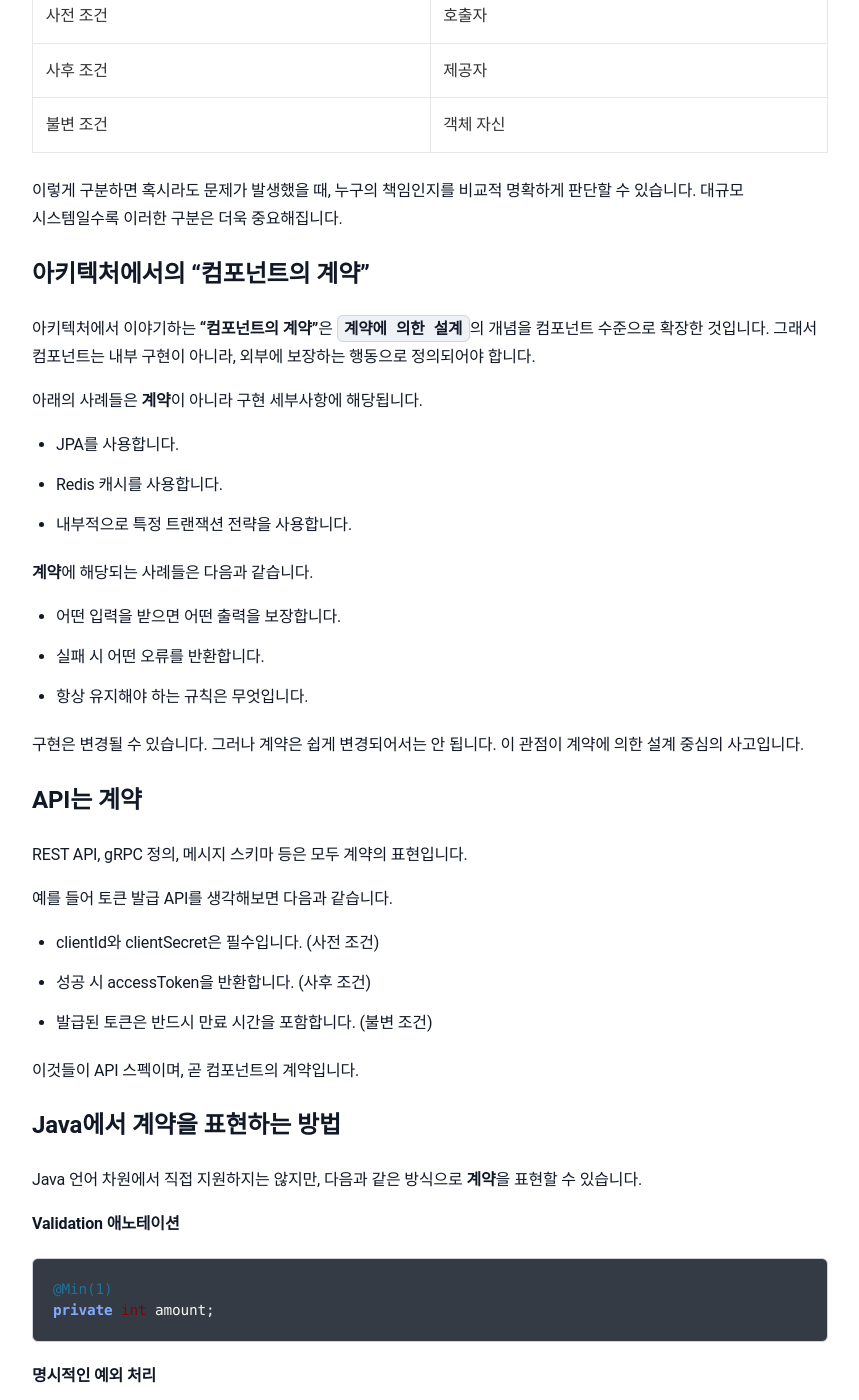
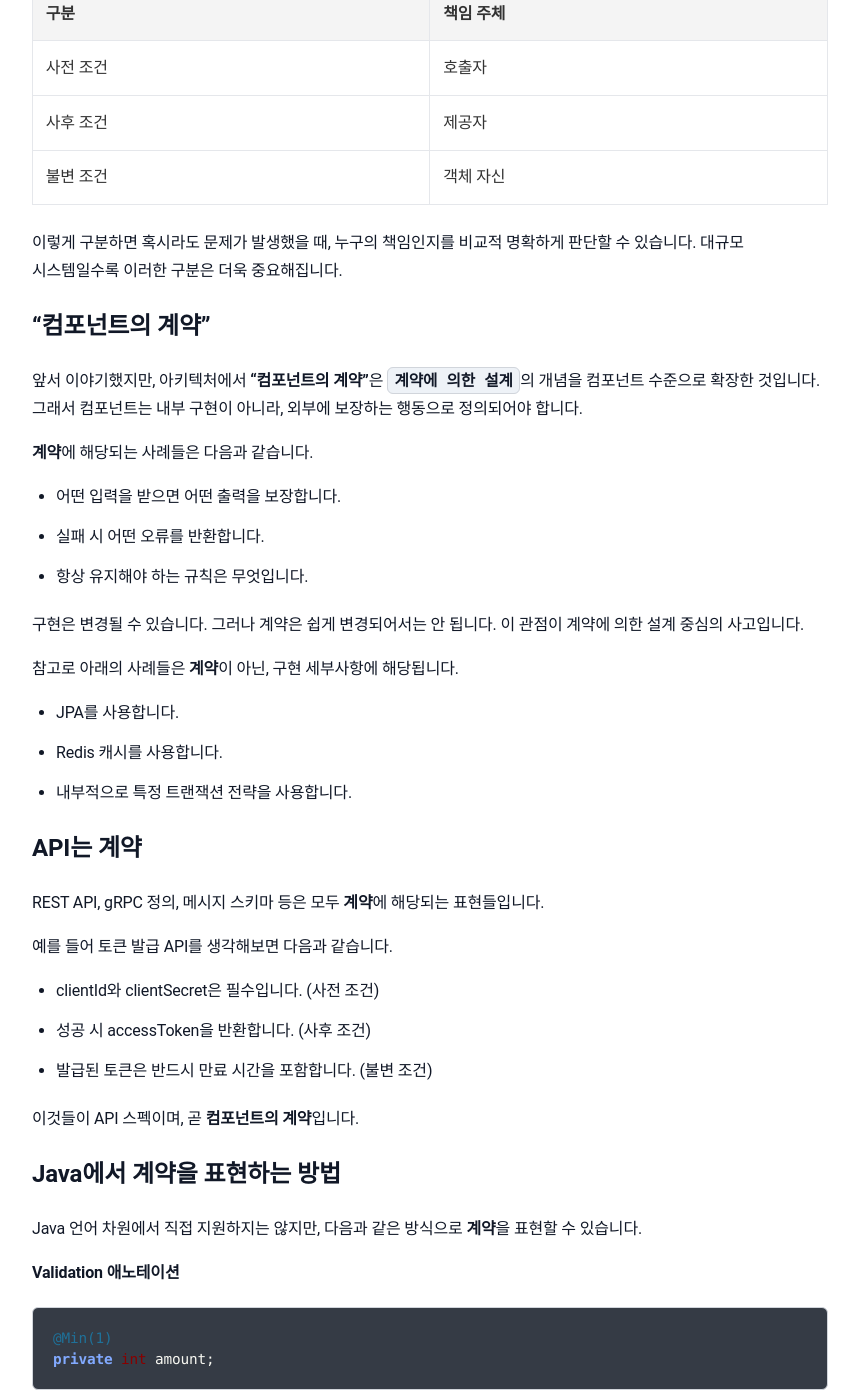
Before and after one commit to sanghoon-lee/sanghoon-lee.github.io, a Jekyll site: the page built from _posts/2026-02-25-DesignByContract.md, in a window 1280 px wide and 1400 px high, scrolled down 2264 px. Shown: the whole window, without its empty margins (210-1069 px from the left). Built offline with Jekyll 4.4.1, drawn with Linux system fonts in a browser that asks for light colours; nearby versions of some CDN libraries; comment, search, counter and statistics services are not loaded; some of the changed text lies outside the part shown.

Commit message:
Degign By Contract 포스팅 추가

```diff
--- a/_posts/2026-02-25-DesignByContract.md
+++ b/_posts/2026-02-25-DesignByContract.md
@@ -20,13 +20,14 @@ categories: 학습기록
 
 **소프트웨어 아키텍처 101, 한빛미디어**
 
-이 책을 읽으면서 **컴포넌트의 계약**이라는 표현을 처음 접하게 되었습니다. 다소 추상적으로 느껴지기도 했지만, 책의 내용을 이해하는데 지장은 없었습니다. 하지만, 혹시 내가 모르는 다른 중요한 의미가 내포되어 있는 것은 아닌지 궁금했습니다. 그래서 어떤 개념인지 찾아보게 되었습니다.
+이 책을 읽으면서 **컴포넌트의 계약**이라는 표현을 처음 접하게 되었습니다. 다소 추상적으로 느껴지기도 했지만, 책의 내용을 이해하는데 지장은 없었습니다. 하지만, 혹시 내가 모르는 다른 중요한 의미가 내포되어 있는 것은 아닌지 궁금했습니다.
 
-**컴포넌트의 계약**은 `계약에 의한 설계`라는 개념에서 확장된 것이라고 합니다.
+그래서 어떤 개념인지 찾아보게 되었는데, **컴포넌트의 계약**은 `계약에 의한 설계`라는 개념에서 확장된 것이라고 합니다.
 
 ## 계약에 의한 설계(Design by Contract)란 무엇인가?
 
-`계약에 의한 설계`는 소프트웨어 구성 요소 간의 관계를 **“계약”**이라는 개념으로 정의하는 설계 방식입니다.
+**계약에 의한 설계**
+> 소프트웨어 구성 요소 간의 관계를 **“계약”**이라는 개념으로 정의하는 설계 방식입니다.
 
 이 개념은 **Bertrand Meyer**가 제안했으며, 그가 설계한 Eiffel 언어(처음 들어보는 언어입니다.)에서 언어 차원으로 지원되었다고 합니다. 핵심은 단순합니다. 소프트웨어에서 모든 기능의 호출은 계약 관계입니다. 호출자와 제공자 사이에는 각자가 지켜야 할 책임과 약속이 존재하는 것입니다.
 
@@ -75,21 +76,16 @@ categories: 학습기록
 계약에 의한 설계는 단순히 방어 코드를 추가하는 기법이 아닙니다. 핵심은 책임을 명확히 구분하는 것입니다.
 
 | 구분	| 책임 주체 |
+| ---- | ----|
 | 사전 조건 | 호출자 |
 | 사후 조건	| 제공자 |
 | 불변 조건	| 객체 자신 |
 
 이렇게 구분하면 혹시라도 문제가 발생했을 때, 누구의 책임인지를 비교적 명확하게 판단할 수 있습니다. 대규모 시스템일수록 이러한 구분은 더욱 중요해집니다.
 
-## 아키텍처에서의 “컴포넌트의 계약”
+## “컴포넌트의 계약”
 
-아키텍처에서 이야기하는 **“컴포넌트의 계약”**은 `계약에 의한 설계`의 개념을 컴포넌트 수준으로 확장한 것입니다. 그래서 컴포넌트는 내부 구현이 아니라, 외부에 보장하는 행동으로 정의되어야 합니다.
-
-아래의 사례들은 **계약**이 아니라 구현 세부사항에 해당됩니다.
-
-* JPA를 사용합니다.
-* Redis 캐시를 사용합니다.
-* 내부적으로 특정 트랜잭션 전략을 사용합니다.
+앞서 이야기했지만, 아키텍처에서 **“컴포넌트의 계약”**은 `계약에 의한 설계`의 개념을 컴포넌트 수준으로 확장한 것입니다. 그래서 컴포넌트는 내부 구현이 아니라, 외부에 보장하는 행동으로 정의되어야 합니다.
 
 **계약**에 해당되는 사례들은 다음과 같습니다.
 
@@ -99,9 +95,15 @@ categories: 학습기록
 
 구현은 변경될 수 있습니다. 그러나 계약은 쉽게 변경되어서는 안 됩니다. 이 관점이 계약에 의한 설계 중심의 사고입니다.
 
+참고로 아래의 사례들은 **계약**이 아닌, 구현 세부사항에 해당됩니다.
+
+* JPA를 사용합니다.
+* Redis 캐시를 사용합니다.
+* 내부적으로 특정 트랜잭션 전략을 사용합니다.
+
 ## API는 계약
 
-REST API, gRPC 정의, 메시지 스키마 등은 모두 계약의 표현입니다.
+REST API, gRPC 정의, 메시지 스키마 등은 모두 **계약**에 해당되는 표현들입니다.
 
 예를 들어 토큰 발급 API를 생각해보면 다음과 같습니다.
 
@@ -109,7 +111,7 @@ REST API, gRPC 정의, 메시지 스키마 등은 모두 계약의 표현입니
 * 성공 시 accessToken을 반환합니다. (사후 조건)
 * 발급된 토큰은 반드시 만료 시간을 포함합니다. (불변 조건)
 
-이것들이 API 스펙이며, 곧 컴포넌트의 계약입니다.
+이것들이 API 스펙이며, 곧 **컴포넌트의 계약**입니다.
 
 ## Java에서 계약을 표현하는 방법
 
```
